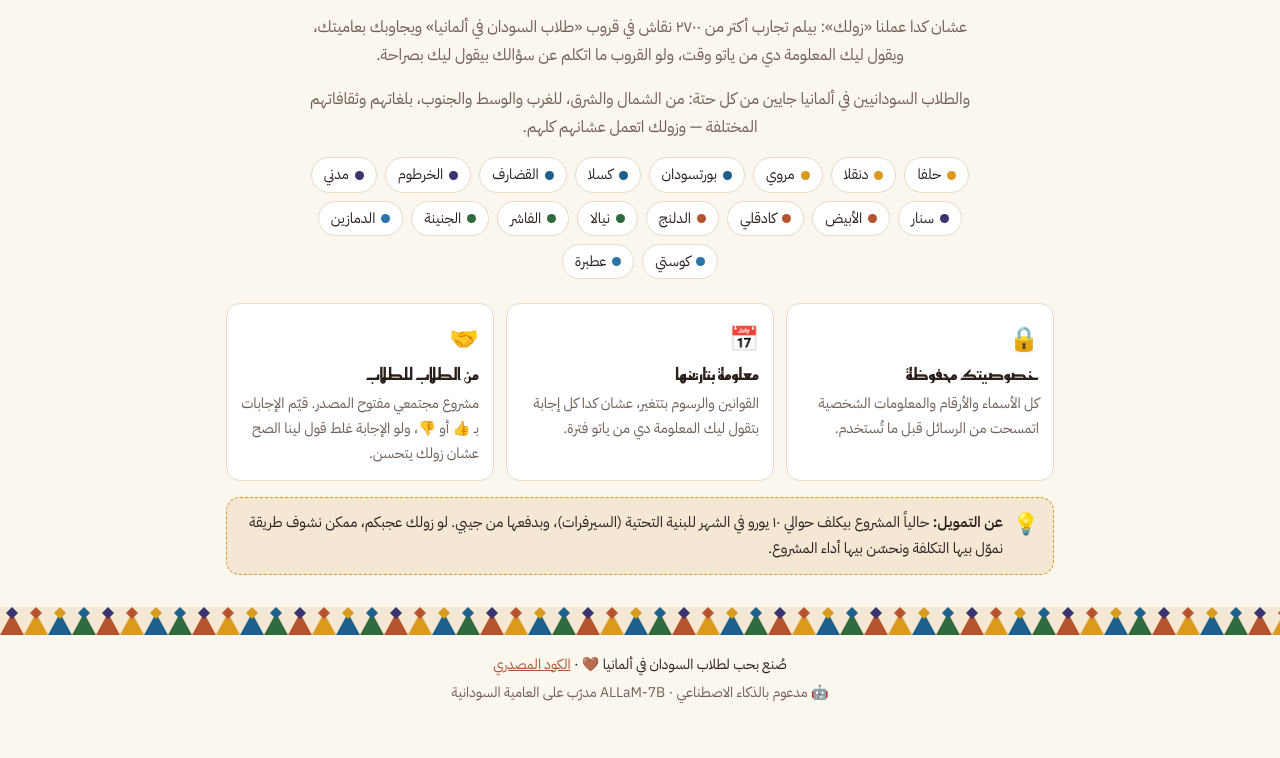
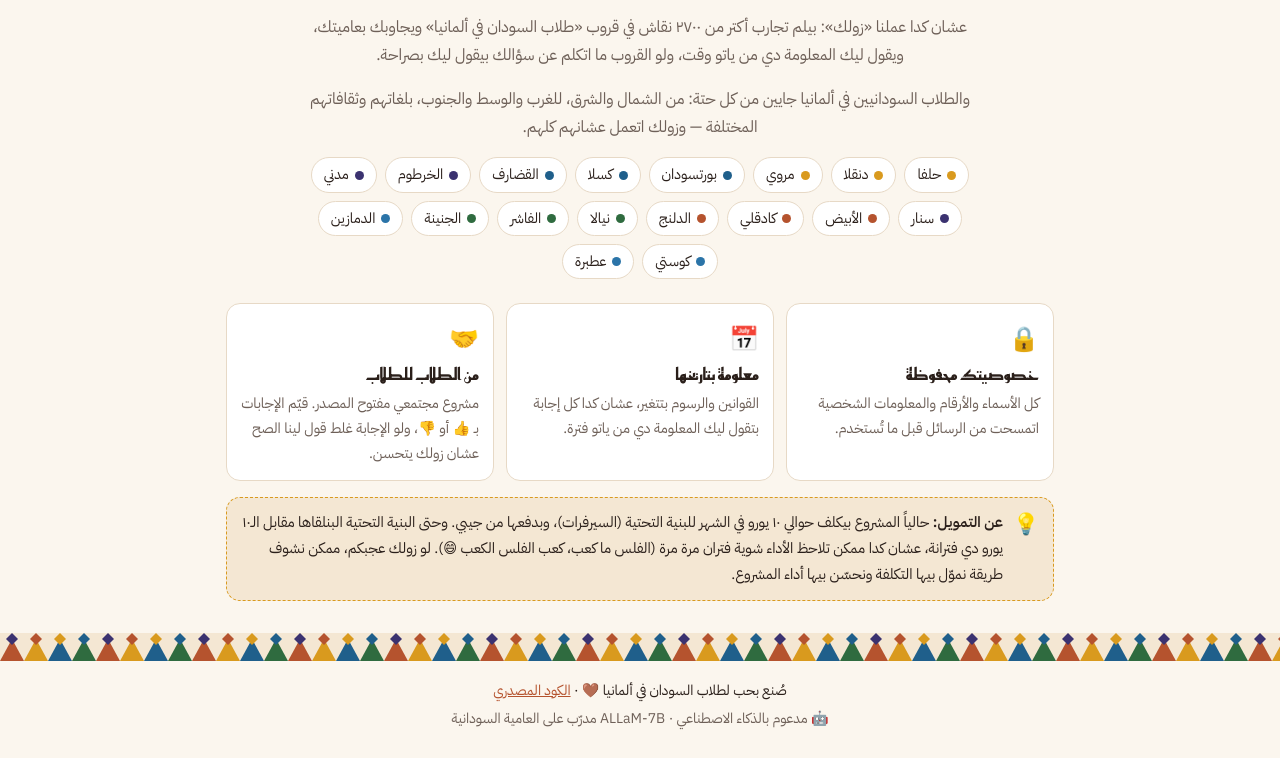
Before and after one commit to ibrahimssd/zolak, a plain HTML site: page web/index.html in a window 1280 px wide. Shown: the part 1236-1994 px from the top of the page. Before the commit the page ends 1968 px from the top, so only its background shows below. Drawn offline with Linux system fonts and the light colour scheme.

Commit message:
Web: funding note explains the occasional slowness

```diff
--- a/web/index.html
+++ b/web/index.html
@@ -242,7 +242,8 @@
     <div class="funding">
       <span aria-hidden="true">💡</span>
       <p><strong>عن التمويل:</strong> حالياً المشروع بيكلف حوالي ١٠ يورو في الشهر للبنية التحتية (السيرفرات)، وبدفعها من
-        جيبي. لو زولك عجبكم، ممكن نشوف طريقة نموّل بيها التكلفة ونحسّن بيها أداء المشروع.</p>
+        جيبي. وحتى البنية التحتية البنلقاها مقابل الـ١٠ يورو دي فترانة، عشان كدا ممكن تلاحظ الأداء شوية فتران مرة مرة
+        (الفلس ما كعب، كعب الفلس الكعب 😄). لو زولك عجبكم، ممكن نشوف طريقة نموّل بيها التكلفة ونحسّن بيها أداء المشروع.</p>
     </div>
   </section>
 
```
